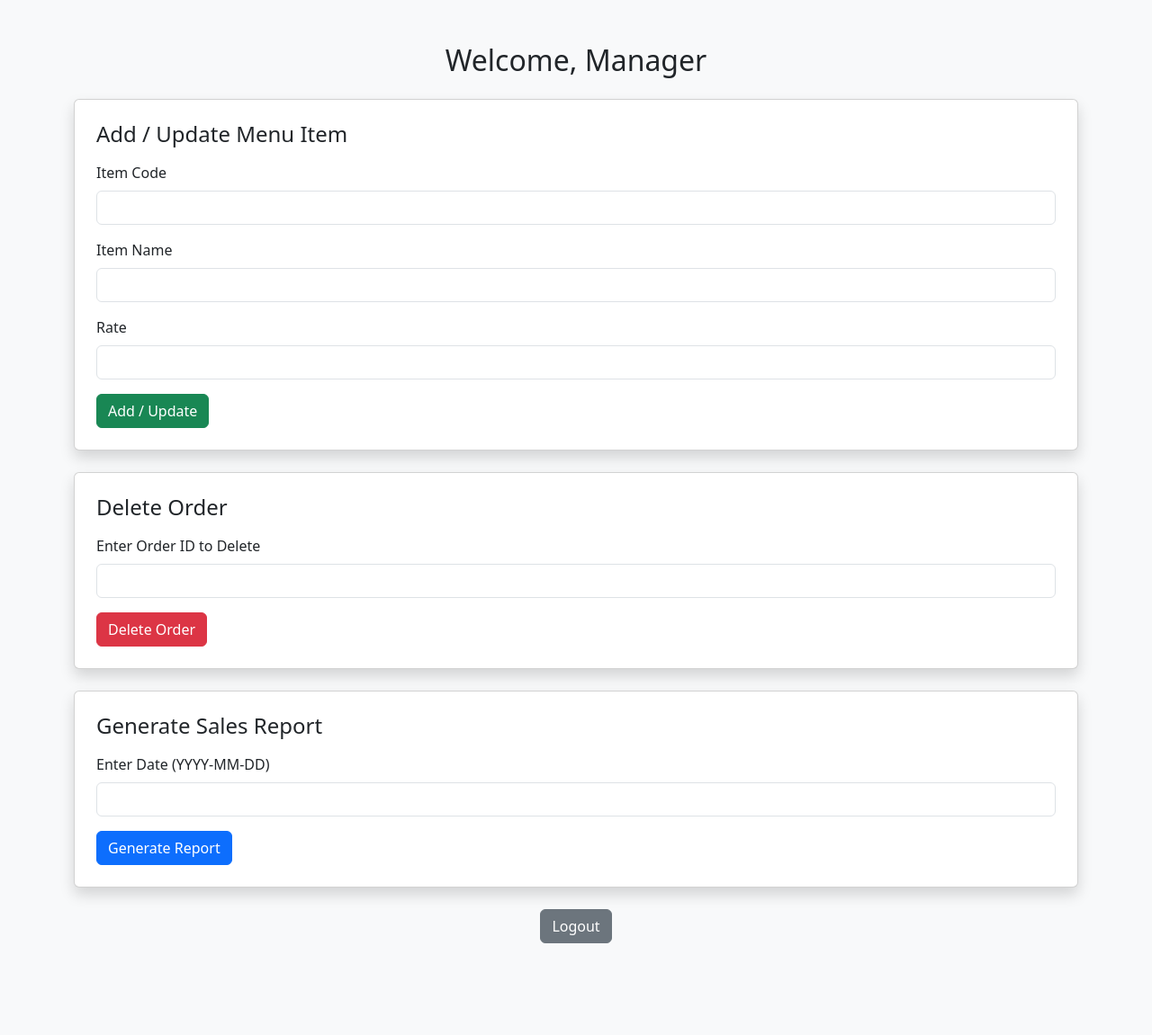
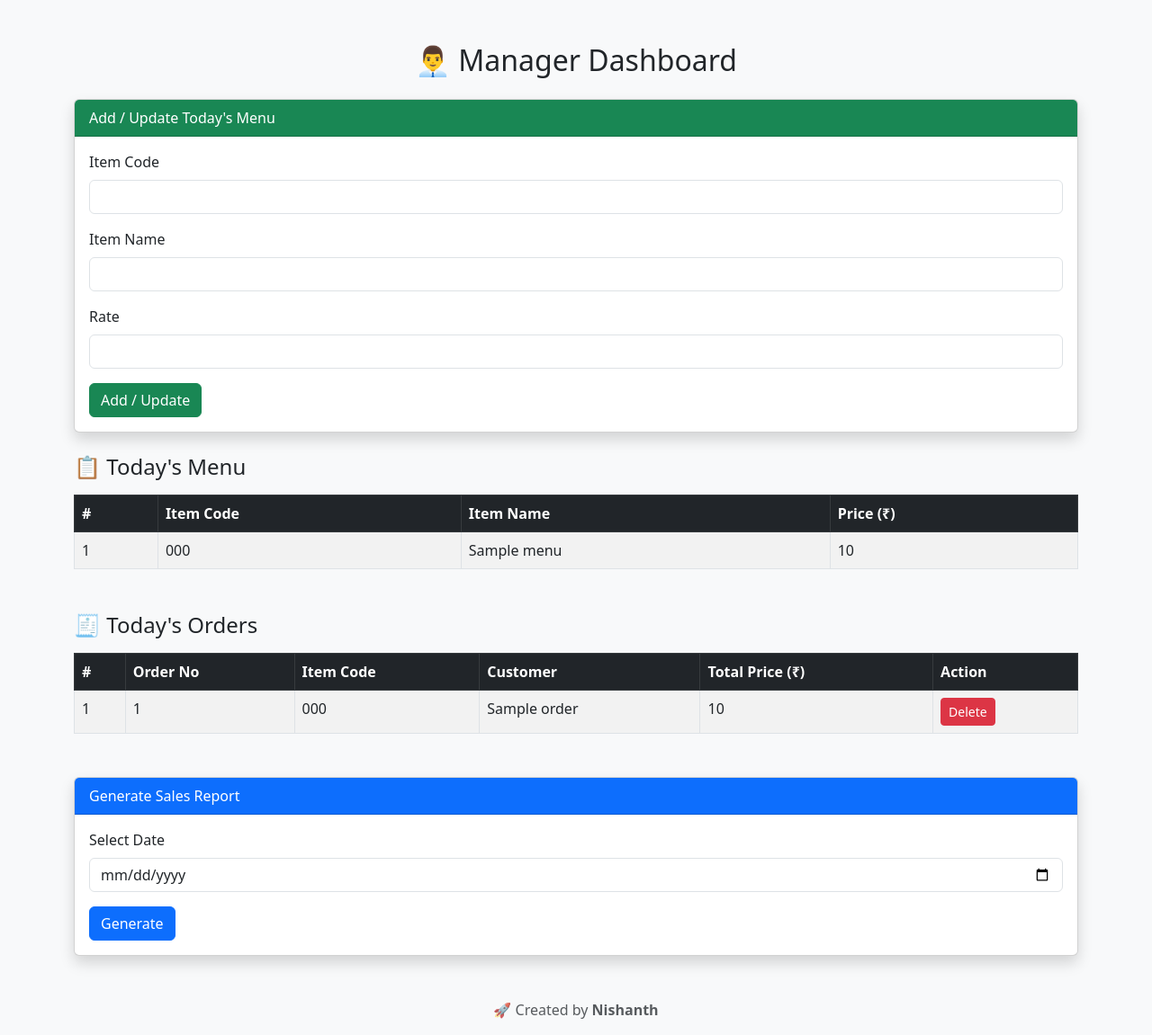
Before and after one commit to nishanth-cyber-code/food-order-app, a Flask app: template templates/manager_dashboard.html in a window 1280 px wide. Shown: the whole page at 90% size. Before the commit the page ends 1049 px from the top, so only its background shows below. Run offline with Flask 3, Linux system fonts and the light colour scheme; the template is opened without the code that fills it: values that come from a table or form of the project are taken from there, others are empty; tables that the repository leaves empty hold one stand-in row (values such as "Sample post").

Commit message:
Styled manager dashboard with full functionality

```diff
--- a/templates/manager_dashboard.html
+++ b/templates/manager_dashboard.html
@@ -1,21 +1,30 @@
 <!DOCTYPE html>
-<html>
+<html lang="en">
 <head>
+    <meta charset="UTF-8">
     <title>Manager Dashboard</title>
-    <link href="https://cdn.jsdelivr.net/npm/bootstrap@5.3.2/dist/css/bootstrap.min.css" rel="stylesheet">
+    <link href="https://cdn.jsdelivr.net/npm/bootstrap@5.3.0/dist/css/bootstrap.min.css" rel="stylesheet">
 </head>
 <body class="bg-light">
+
 <div class="container mt-5">
-    <h2 class="text-center mb-4">Welcome, Manager</h2>
+
+    <h2 class="text-center mb-4">👨‍💼 Manager Dashboard</h2>
+
     {% with messages = get_flashed_messages() %}
       {% if messages %}
-    <div class="alert alert-info">
+        <div class="alert alert-warning">
             {{ messages[0] }}
         </div>
       {% endif %}
     {% endwith %}
-    <div class="card shadow p-4 mb-4">
-        <h4 class="mb-3">Add / Update Menu Item</h4>
+
+    <!-- Add/Update Menu -->
+    <div class="card mb-4 shadow">
+        <div class="card-header bg-success text-white">
+            Add / Update Today's Menu
+        </div>
+        <div class="card-body">
             <form method="POST" action="/add_menu">
                 <div class="mb-3">
                     <label class="form-label">Item Code</label>
@@ -32,30 +41,88 @@
                 <button type="submit" class="btn btn-success">Add / Update</button>
             </form>
         </div>
-    <div class="card shadow p-4 mb-4">
-        <h4 class="mb-3">Delete Order</h4>
-        <form method="POST" action="/delete_order">
+    </div>
+
+    <!-- Menu Table -->
+    <h4>📋 Today's Menu</h4>
+    <table class="table table-striped table-bordered mt-3">
+      <thead class="table-dark">
+        <tr>
+          <th>#</th>
+          <th>Item Code</th>
+          <th>Item Name</th>
+          <th>Price (₹)</th>
+        </tr>
+      </thead>
+      <tbody>
+        {% for item in menu %}
+        <tr>
+          <td>{{ loop.index }}</td>
+          <td>{{ item.item_code }}</td>
+          <td>{{ item.item_name }}</td>
+          <td>{{ item.price }}</td>
+        </tr>
+        {% else %}
+        <tr>
+          <td colspan="4" class="text-center text-muted">No items found for today.</td>
+        </tr>
+        {% endfor %}
+      </tbody>
+    </table>
+
+    <!-- Orders Table -->
+    <h4 class="mt-5">🧾 Today's Orders</h4>
+    <table class="table table-striped table-bordered mt-3">
+      <thead class="table-dark">
+        <tr>
+          <th>#</th>
+          <th>Order No</th>
+          <th>Item Code</th>
+          <th>Customer</th>
+          <th>Total Price (₹)</th>
+          <th>Action</th>
+        </tr>
+      </thead>
+      <tbody>
+        {% for order in orders %}
+        <tr>
+          <td>{{ loop.index }}</td>
+          <td>{{ order.order_no }}</td>
+          <td>{{ order.item_code }}</td>
+          <td>{{ order.customer_name }}</td>
+          <td>{{ order.total_price }}</td>
+          <td>
+              <a href="/delete_order/{{ order.id }}" class="btn btn-danger btn-sm">Delete</a>
+          </td>
+        </tr>
+        {% else %}
+        <tr>
+          <td colspan="6" class="text-center text-muted">No orders yet today.</td>
+        </tr>
+        {% endfor %}
+      </tbody>
+    </table>
+
+    <!-- Sales Report Form -->
+    <div class="card mt-5 shadow">
+        <div class="card-header bg-primary text-white">
+            Generate Sales Report
+        </div>
+        <div class="card-body">
+            <form method="POST" action="/sales_report">
                 <div class="mb-3">
-                <label class="form-label">Enter Order ID to Delete</label>
-                <input type="number" name="order_id" class="form-control" required>
+                    <label for="report_date" class="form-label">Select Date</label>
+                    <input type="date" name="report_date" class="form-control" required>
                 </div>
-            <button type="submit" class="btn btn-danger">Delete Order</button>
+                <button type="submit" class="btn btn-primary">Generate</button>
             </form>
         </div>
-    <div class="card shadow p-4 mb-4">
-        <h4 class="mb-3">Generate Sales Report</h4>
-        <form method="POST" action="/sales_report">
-            <div class="mb-3">
-                <label class="form-label">Enter Date (YYYY-MM-DD)</label>
-                <input type="text" name="report_date" class="form-control" required>
     </div>
-            <button type="submit" class="btn btn-primary">Generate Report</button>
-        </form>
+
+    <!-- Footer -->
+    <p class="text-center mt-5 text-muted">🚀 Created by <strong>Nishanth</strong></p>
+
 </div>
-    <form method="POST" action="/logout" class="text-center">
-        <button type="submit" class="btn btn-secondary">Logout</button>
-    </form>
-</div>
-<script src="https://cdn.jsdelivr.net/npm/bootstrap@5.3.2/dist/js/bootstrap.bundle.min.js"></script>
+
 </body>
 </html>
```
Lines whose indentation alone changed are shown as unchanged.
